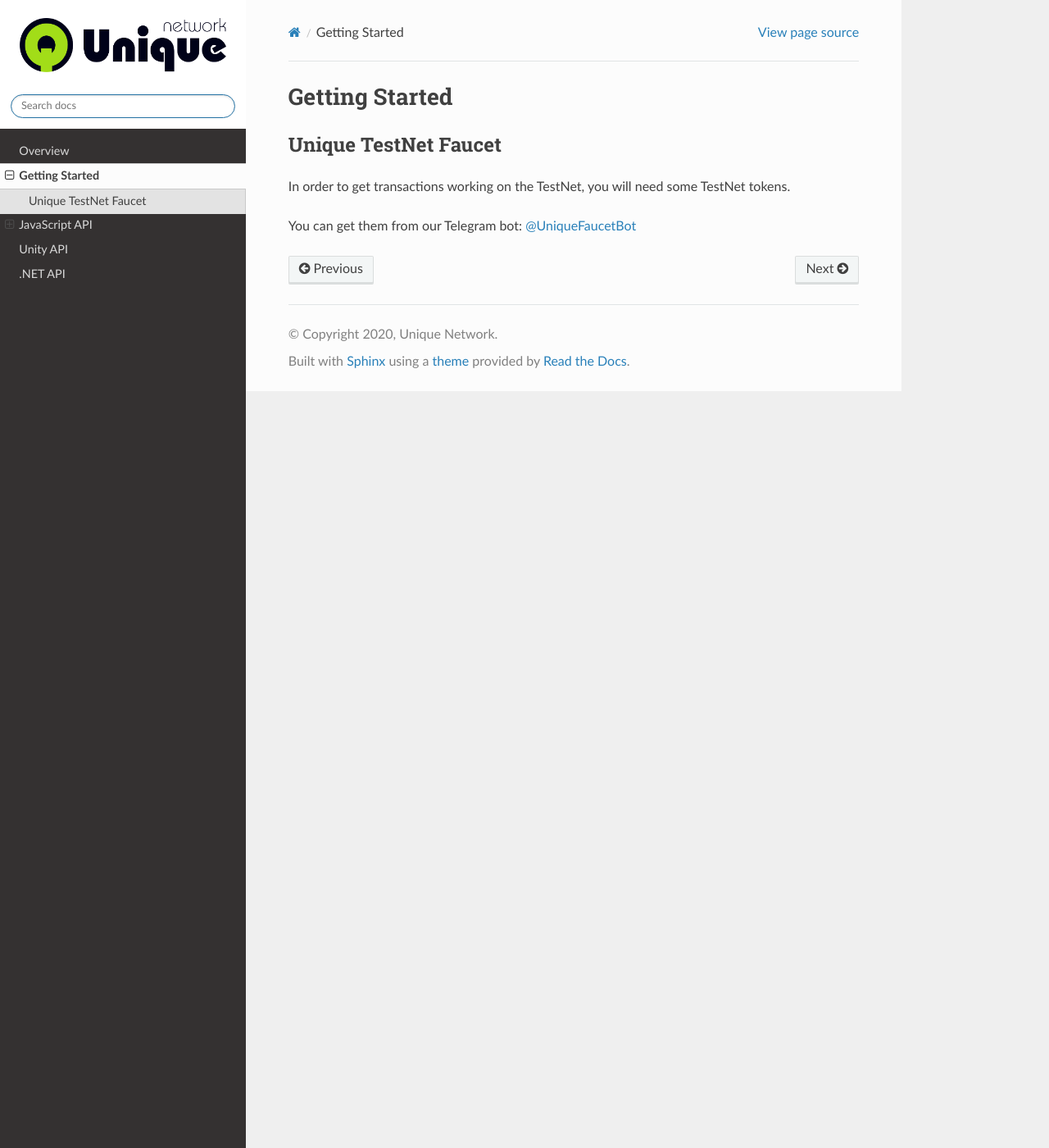
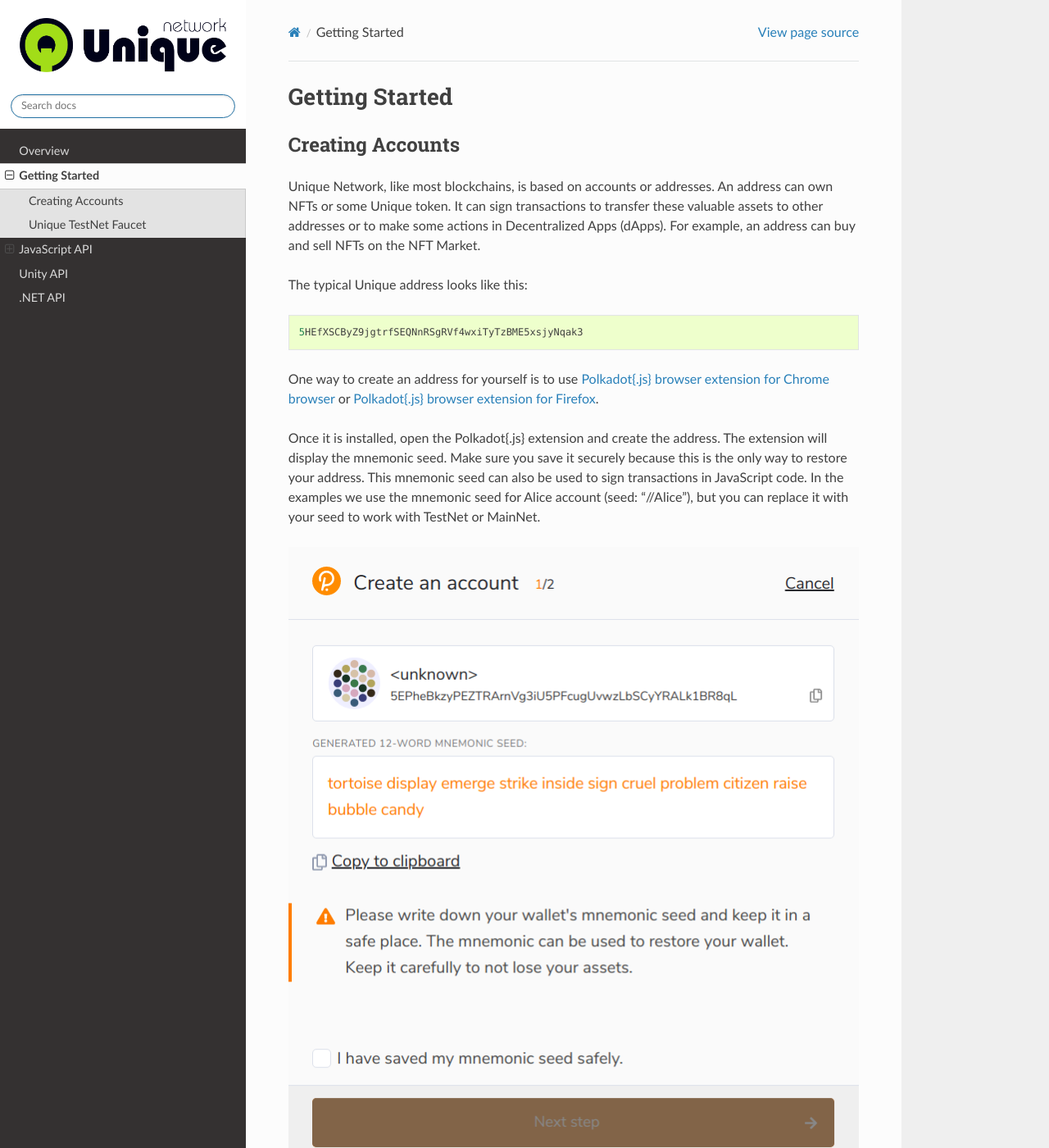
Before and after one commit to UniqueNetwork/unique-docs, a Sphinx documentation site: the page built from source/gettingstarted.rst, in a window 1280 px wide and 1400 px high. Shown: the whole window at 82% size. Built offline with Sphinx 7.4.7 and the Read the Docs theme 2.0.0, drawn with Linux system fonts in a browser that asks for light colours; some of the changed text lies outside the part shown.

Commit message:
Add creating accounts

```diff
--- a/source/gettingstarted.rst
+++ b/source/gettingstarted.rst
@@ -1,5 +1,31 @@
 Getting Started
 ===============
+
+Creating Accounts
+-----------------
+
+Unique Network, like most blockchains, is based on accounts or addresses. An address can own NFTs or some Unique token. It can sign transactions to transfer these valuable assets to other addresses or to make some actions in Decentralized Apps (dApps). For example, an address can buy and sell NFTs on the NFT Market.
+
+The typical Unique address looks like this::
+
+    5HEfXSCByZ9jgtrfSEQNnRSgRVf4wxiTyTzBME5xsjyNqak3
+
+One way to create an address for yourself is to use `Polkadot{.js} browser extension for Chrome browser <https://chrome.google.com/webstore/detail/polkadot%7Bjs%7D-extension/mopnmbcafieddcagagdcbnhejhlodfdd>`_ or `Polkadot{.js} browser extension for Firefox <https://addons.mozilla.org/en-US/firefox/addon/polkadot-js-extension/>`_.
+
+Once it is installed, open the Polkadot{.js} extension and create the address. The extension will display the mnemonic seed. Make sure you save it securely because this is the only way to restore your address. This mnemonic seed can also be used to sign transactions in JavaScript code. In the examples we use the mnemonic seed for Alice account (seed: "//Alice"), but you can replace it with your seed to work with TestNet or MainNet.
+
+.. image:: _static/address01.png
+
+In the next step enter the name and password for the account. The password will be needed every time when you sign a transaction:
+
+.. image:: _static/address02.png
+
+The new address will appear in the list:
+
+.. image:: _static/address03.png
+
+Finally, you can open the `UniqueApps UI <https://uniqueapps.usetech.com/#/accounts>`_ to see your address.
+
 
 Unique TestNet Faucet
 ---------------------
@@ -7,3 +33,5 @@
 In order to get transactions working on the TestNet, you will need some TestNet tokens.
 
 You can get them from our Telegram bot: `@UniqueFaucetBot <https://t.me/UniqueFaucetBot>`_
+
+Once the transaction is processed, you may open the `UniqueApps UI <https://uniqueapps.usetech.com/#/accounts>`_ to see how your address' balance increased (make sure the UI is connected to the TestNet in settings page).
--- a/source/jsapi.rst
+++ b/source/jsapi.rst
@@ -89,6 +89,8 @@
 
 
 **Code example**:
+
+::
 
     await api.tx.nft.createCollection();
 
@@ -732,7 +734,9 @@
 
 * CollectionID: Id of collection
 
-**Code Example**:
+**Code Example**
+
+::
 
     await api.query.nft.collection(collectionId);
 
```
Also changed, not shown: source/_static/address01.png (added), source/_static/address02.png (added), source/_static/address03.png (added).
